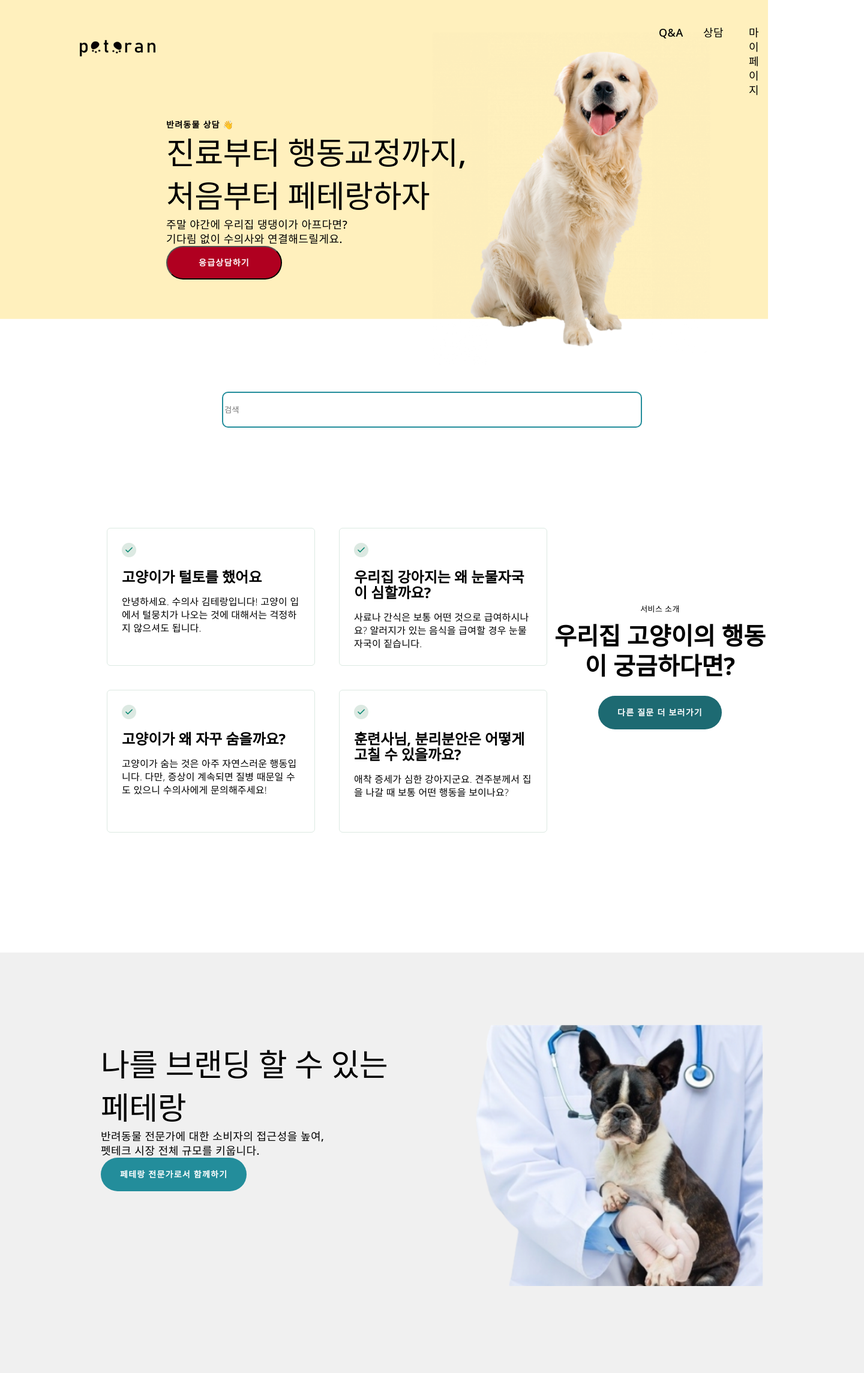
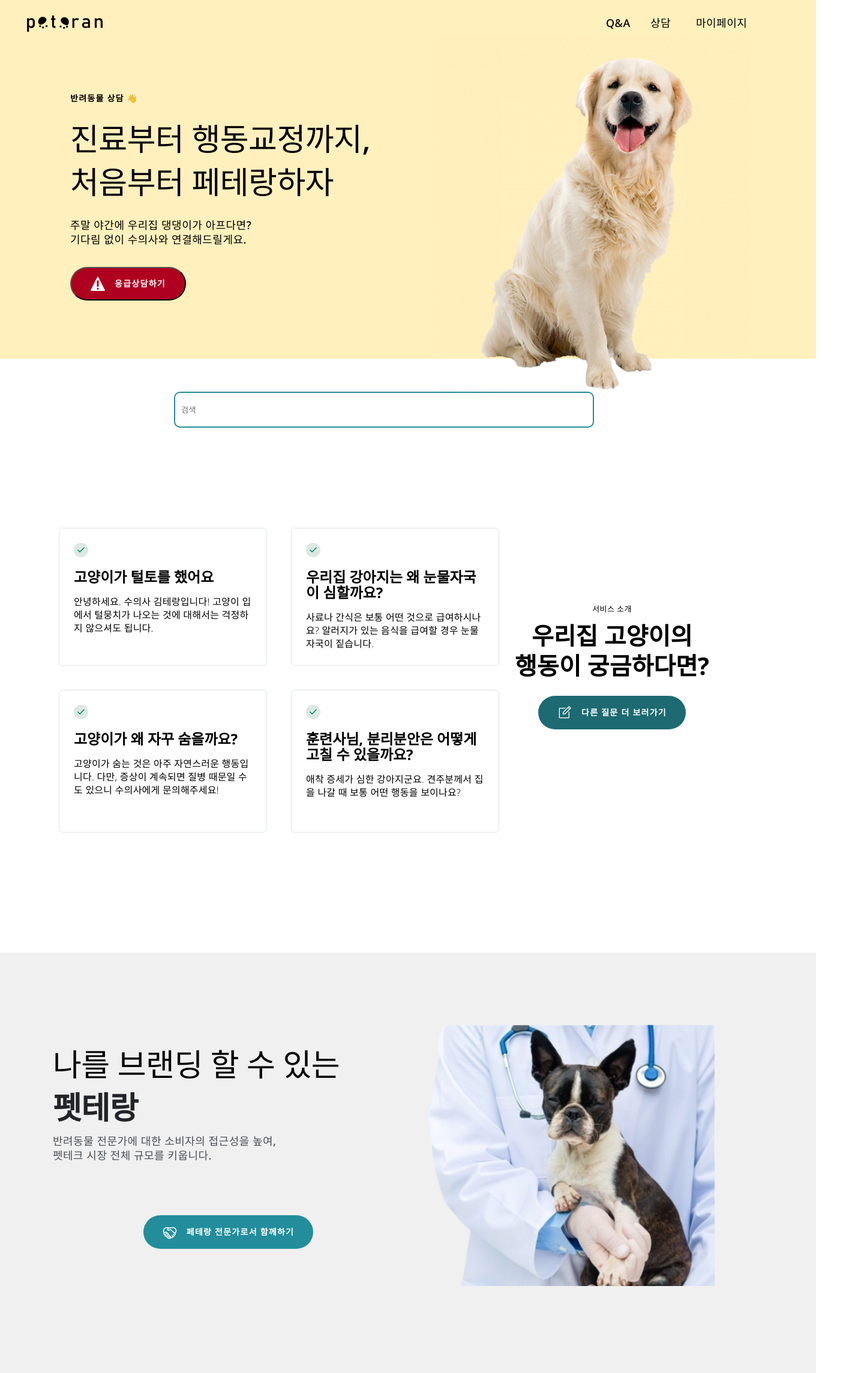
Before and after one commit to chamroro/peteran, a React (Create React App) app: page / in a window 1280 px wide. Shown: the whole page at 60% size, 1440 px wide, since content can reach past the window. Built offline with nearby package versions, Linux system fonts and the light colour scheme; no server answers; a web font is replaced by a local one.

Commit message:
navbar, home screen

```diff
--- a/src/components/Navbars.js
+++ b/src/components/Navbars.js
@@ -12,10 +12,6 @@ function Navbars () {
         <div className={styles.nav}>
         <span>
             <img
-                style={{
-                    width:"126px",
-                    marginLeft: "125px"
-                }}
                 src={ require('../assets/logo.png') }/>
         </span>
             <ul>
--- a/src/components/Navbars.module.css
+++ b/src/components/Navbars.module.css
@@ -1,12 +1,17 @@
 
 .nav {
-    position: relative;
     z-index:100;
-    height: 100px;
-    width: 100%;
+    width: 1440px;
 
   }
 
+.nav img{
+    position: absolute;
+    width: 126px;
+    height: 28px;
+    left: 125px;
+    top: 25px;
+}
 .nav span {
     float: left;
     color: rgb(0, 0, 0);
--- a/src/routes/Home.js
+++ b/src/routes/Home.js
@@ -17,7 +17,7 @@ function Home() {
   }, []);
   console.log(movies);
   return (
-    <div className={style.containers}>
+    <div className={style.container}>
 
       <img
         style={{
@@ -31,15 +31,18 @@ function Home() {
       <Navbars />
       <div className={style.blockText}>
         <div><Text n="B" text="반려동물 상담 👋" color="#238D9B"/></div>
-        <div><Text n="h2" text="진료부터 행동교정까지," color="#238D9B"/></div>
+        <div style={{paddingTop: "21px", paddingBottom: "24px;"}}><Text n="h2" text="진료부터 행동교정까지," color="#238D9B"/></div>
         <div><Text n="h2" text="처음부터 페테랑하자" color="#238D9B"/></div>
 
-        <div><Text n="b1" text="주말 야간에 우리집 댕댕이가 아프다면?" color="#495057"/></div>
+        <div style={{paddingTop: "24px"}}><Text n="b1" text="주말 야간에 우리집 댕댕이가 아프다면?" color="#495057"/></div>
         <div><Text n="b1" text="기다림 없이 수의사와 연결해드릴게요." color="#495057"/></div>
-        <button className={style.redButton}><Text n="B" text="응급상담하기" color="#fff"/></button>
+        <button style={{marginTop: "34px"}} className={style.redButton}>
+          <img className={style.buttonIcon} src={ require('../assets/b1.png') }/>
+          <Text n="B" text="응급상담하기" color="#fff"/>
+        </button>
       </div>
       <div className={style.searchBar}>
-        <input placeholder="검색"></input>
+        <input style={{paddingLeft: "10px"}} placeholder="검색"></input>
       </div>
 
       <div className={style.home2}>
@@ -75,23 +78,40 @@ function Home() {
       </div>
       <div className={style.home2side}>
         <div><Text n="c" text="서비스 소개" color="#00856F"/></div>
-        <div style={{marginTop:"10px", marginBottom:"25px"}}><Text n="h4" text="우리집 고양이의
-행동이 궁금하다면?" color="#00856F"/></div>
+        <div style={{marginTop:"10px"}}><Text n="h4" text="우리집 고양이의" color="#00856F"/></div>
+        <div style={{marginBottom:"25px"}}><Text n="h4" text="행동이 궁금하다면?" color="#00856F"/></div>
         <button style={{
-          backgroundColor:"#1D6A72"}} className={style.colorButton}><Text n="B" text="다른 질문 더 보러가기" color="#fff"/></button>
+          backgroundColor:"#1D6A72"}} className={style.colorButton}>
+              <img className={style.buttonIcon} src={ require('../assets/b2.png') }/>
+            <Text n="B" text="다른 질문 더 보러가기" color="#fff"/></button>
       </div>
       <div className={style.greyBackground}>
       </div>
       <div className={style.home3}>
 
         <div><Text n="h2" text="나를 브랜딩 할 수 있는" color="#238D9B"/></div>
-        <div><Text n="h2" text="페테랑" color="#238D9B"/></div>
+        <div><h2 style={{
+          fontWeight: "700",
+          fontSize: "52px",
+          lineHeight: "52px",
+          letterSpacing: "-0.5px",
+          color: "#212529",
+          margin: "10px 0px"
+        }}>펫테랑</h2></div>
 
-        <div><Text n="b1" text="반려동물 전문가에 대한 소비자의 접근성을 높여," color="#495057"/></div>
-        <div><Text n="b1" text="펫테크 시장 전체 규모를 키웁니다." color="#495057"/></div>
+        <div style={{
+          color: "#495057",
+          marginTop:"18px",
+        }}><Text n="b1" text="반려동물 전문가에 대한 소비자의 접근성을 높여," color="#495057"/></div>
+        <div style={{
+          color: "#495057",
+          marginBottom:"88px",
+        }}><Text n="b1" text="펫테크 시장 전체 규모를 키웁니다." color="#495057"/></div>
         <button style={{
           backgroundColor:"#238D9B"}}
-          className={style.colorButton}><Text n="B" text="페테랑 전문가로서 함께하기" color="#fff"/></button>
+          className={style.colorButton}>
+              <img className={style.buttonIcon} src={ require('../assets/b3.png') }/>
+              <Text n="B" text="페테랑 전문가로서 함께하기" color="#fff"/></button>
 
       </div>
       <img className={style.home3img} src={ require('../assets/home3.png') } />
--- a/src/routes/Home.module.css
+++ b/src/routes/Home.module.css
@@ -1,10 +1,8 @@
   .container {
 
-    display: flex;
     position: absolute;
     width: 1440px;
     height: 2056px;
-
     top: 0px;
     left: calc((100% - 1440px)/2);
     margin: 0 auto;
@@ -29,11 +27,20 @@
     margin: 0 auto;
   }
 
+  .buttonIcon {
+    width: 24px;
+    height: 24px;
+
+  }
+
 
   .blockText{
-    vertical-align: baseline;
-    margin-left: 269px;
-    margin-top: 80px;
+    position: absolute;
+    width: 605px;
+    height: 335px;
+    left: 197px;
+    top: 152px;
+
   }
 
   .redButton{
@@ -133,6 +140,9 @@
   }
 
 .colorButton{
+  display: flex;
+  flex-direction: row;
+  justify-content: center;
 align-items: center;
 padding: 16px 32px;
 gap: 16px;
@@ -140,7 +150,9 @@ height: 56px;
 
 border-radius: 40px;
 border: none;
-color: #fff;}
+color: #fff;
+margin: 0px auto;
+}
 
 .greyBackground{
   position: absolute;
```
Also changed, not shown: src/assets/b1.png (added).
